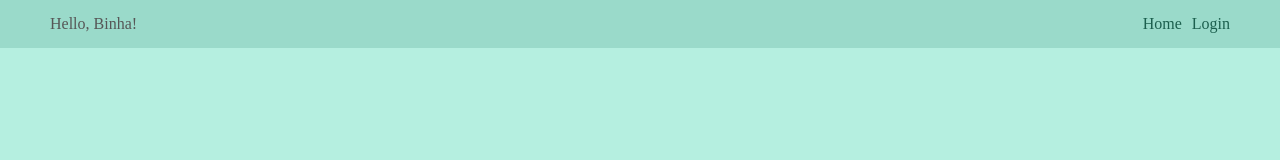
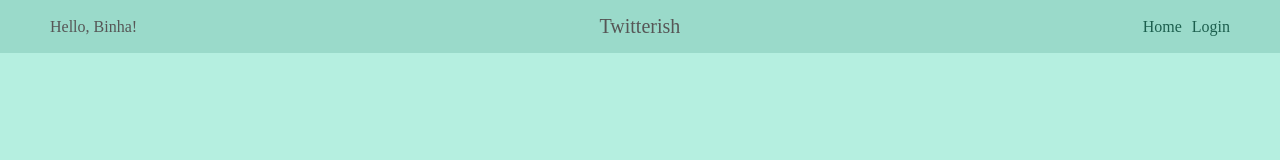
Before and after one commit to barbaraborges/twitterish, a React (Create React App) app: page / in a window 1280 px wide. Shown: the top 160 px of the page. Built offline with nearby package versions, Linux system fonts and the light colour scheme; a web font is replaced by a local one.

Commit message:
Changing wrapper for Fragement and adding title to navbar

```diff
--- a/src/components/App.js
+++ b/src/components/App.js
@@ -1,13 +1,13 @@
-import React, { Component } from 'react';
+import React, { Component, Fragment } from 'react';
 import Header from './Header';
 import '../css/App.css';
 
 class App extends Component {
   render() {
     return (
-      <div className="App">
+      <Fragment>
         <Header username="Binha"/>
-      </div>
+      </Fragment>
     );
   }
 }
--- a/src/components/Header.js
+++ b/src/components/Header.js
@@ -8,6 +8,7 @@ class Header extends Component {
             <nav>
                 <ul className="navBar__menu">
                     <li className="navBar__menuItem greetings">Hello, {this.props.username}!</li>
+                    <li className="navBar__menuItem title">Twitterish</li>
                     <li className="navBar__menuItem"><a href="/">Home</a></li>
                     <li className="navBar__menuItem"><a href="">Login</a></li>
                 </ul>
--- a/src/css/Header.css
+++ b/src/css/Header.css
@@ -9,6 +9,7 @@
 
 .navBar__menu {
     display: flex;
+    align-items: center;
 }
 
 .navBar__menuItem:not(:last-child) {
@@ -16,6 +17,12 @@
 }
 
 .navBar__menuItem.greetings {
+    color: #565656;
+    margin-right: auto;
+}
+
+.navBar__menuItem.title {
+    font-size: 20px;
     color: #565656;
     margin-right: auto;
 }
```
